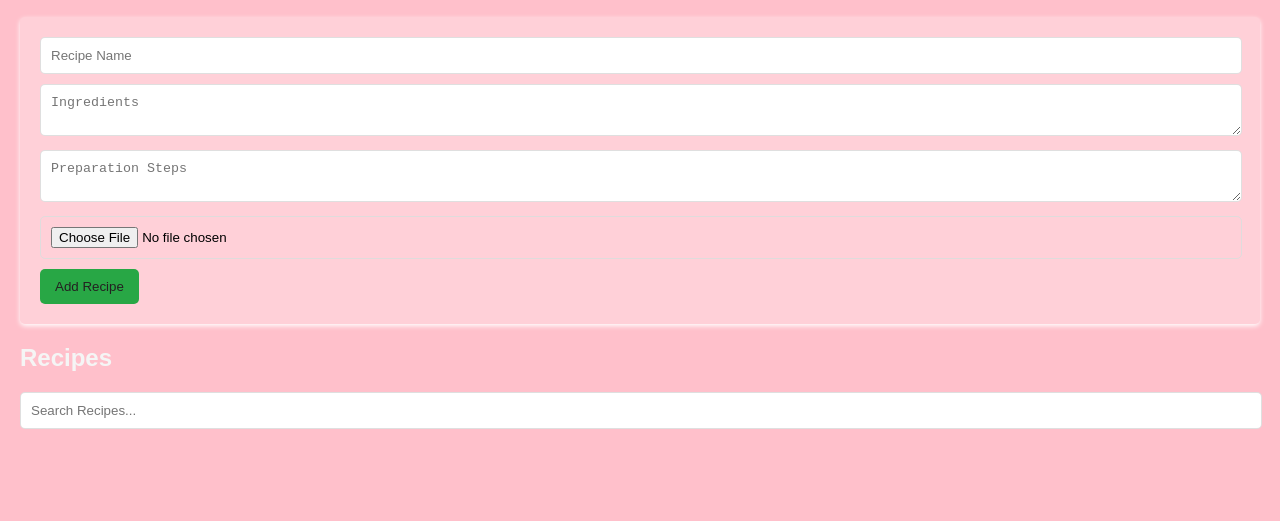
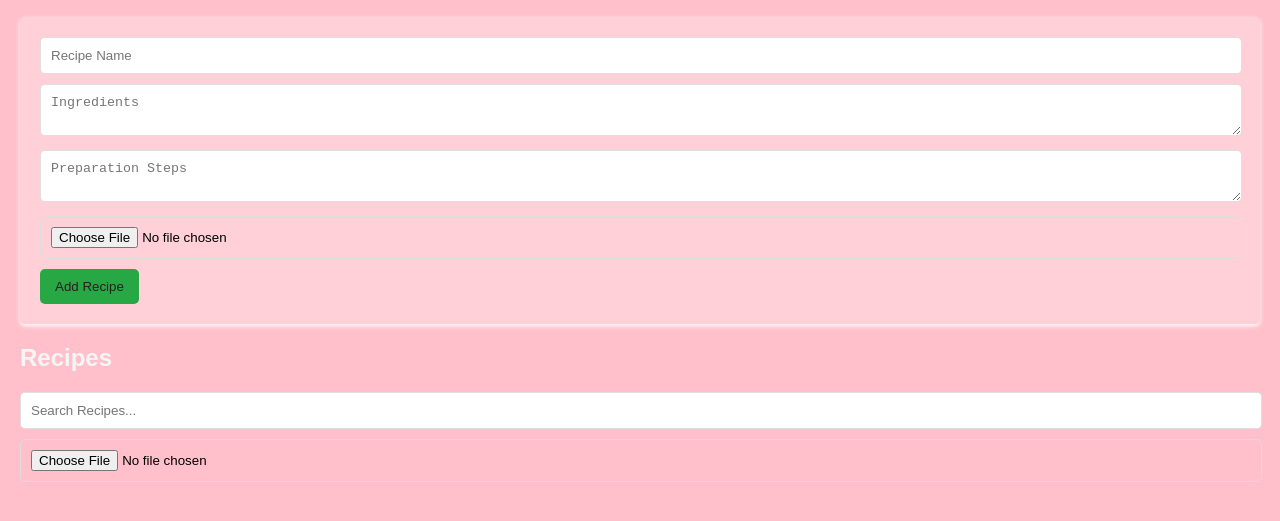
Before and after one commit to alekya2528/recipe-book, a plain HTML site: page index.html in a window 1280 px wide. Shown: the part 131-652 px from the top of the page. Drawn offline with Linux system fonts and the light colour scheme.

Commit message:
Update index.html

```diff
--- a/index.html
+++ b/index.html
@@ -31,5 +31,7 @@
     </main>
 
     <script src="script.js"></script>
+    <input type="file" id="image" name="image" accept="image/*" required>
+
 </body>
 </html>
```
